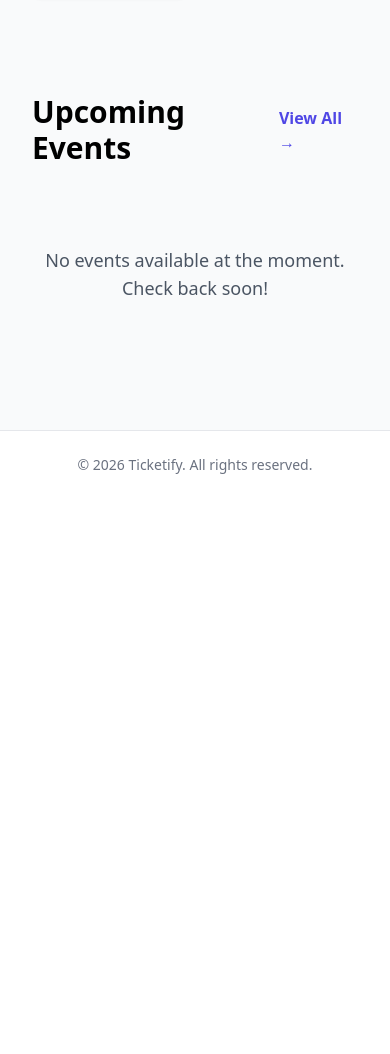
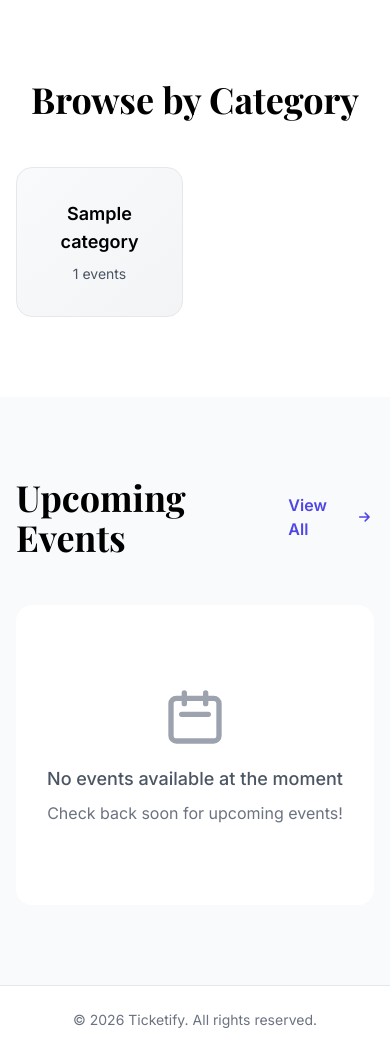
Before and after one commit to brandonlea/Ticketify, a Django app: page / in a window 390 px wide. Shown: the part 890-1944 px from the top of the page. Before the commit the page ends 1364 px from the top, so only its background shows below. Run offline with Django 5.2, Linux system fonts and the light colour scheme; tables that the repository leaves empty hold one stand-in row (values such as "Sample post"); one stand-in notice (Sample message) is shown; style sheets or scripts are compiled from the project's sources.

Commit message:
Modernize UI with Google Fonts, hero section, and external CSS

```diff
--- /dev/null
+++ b/static/css/style.css
@@ -0,0 +1,18 @@
+/* Custom Styles for Ticketify */
+
+/* Fonts */
+body {
+    font-family: 'Inter', -apple-system, BlinkMacSystemFont, 'Segoe UI', sans-serif;
+}
+
+.font-display {
+    font-family: 'Playfair Display', Georgia, serif;
+}
+
+/* Hero Section Background */
+.hero-section {
+    background-image: linear-gradient(rgba(0, 0, 0, 0.5), rgba(0, 0, 0, 0.5)), url('https://images.unsplash.com/photo-1540039155733-5bb30b53aa14?w=1920&q=80');
+    background-size: cover;
+    background-position: center;
+    background-attachment: fixed;
+}
--- a/templates/accounts/profile.html
+++ b/templates/accounts/profile.html
@@ -1,4 +1,5 @@
 {% extends 'base.html' %}
+{% load currency_filters %}
 
 {% block title %}My Account - Ticketify{% endblock %}
 
@@ -42,7 +43,7 @@
                                 <p class="font-semibold text-lg">Order #{{ order.order_number }}</p>
                                 <p class="text-sm text-gray-600">{{ order.date|date:"F d, Y g:i A" }}</p>
                             </div>
-                            <p class="text-2xl font-bold text-indigo-600">£{{ order.order_total }}</p>
+                            <p class="text-2xl font-bold text-indigo-600">£{{ order.order_total|currency }}</p>
                         </div>
 
                         <div class="space-y-2">
@@ -55,7 +56,7 @@
                                     </p>
                                     <p class="text-gray-600">{{ item.ticket.event.event_date|date:"F d, Y" }}</p>
                                 </div>
-                                <p class="font-semibold">£{{ item.lineitem_total }}</p>
+                                <p class="font-semibold">£{{ item.lineitem_total|currency }}</p>
                             </div>
                             {% endfor %}
                         </div>
--- a/templates/base.html
+++ b/templates/base.html
@@ -7,45 +7,54 @@
     <meta http-equiv="X-UA-Compatible" content="ie=edge">
     <title>{% block title %}Ticketify{% endblock %}</title>
 
+    <!-- Google Fonts -->
+    <link rel="preconnect" href="https://fonts.googleapis.com">
+    <link rel="preconnect" href="https://fonts.gstatic.com" crossorigin>
+    <link href="https://fonts.googleapis.com/css2?family=Inter:wght@300;400;500;600;700;800;900&family=Playfair+Display:wght@700;800;900&display=swap" rel="stylesheet">
+
     <link href="{% static 'dist/output.css' %}" rel="stylesheet">
+    <link href="{% static 'css/style.css' %}" rel="stylesheet">
 
     {% block extra_css %}{% endblock %}
 </head>
-<body class="bg-gray-50 min-h-screen">
-    <nav class="bg-white shadow-lg">
+<body class="bg-gray-50 min-h-screen flex flex-col">
+    <nav class="bg-white/95 backdrop-blur-sm shadow-sm sticky top-0 z-50">
         <div class="max-w-7xl mx-auto px-4 sm:px-6 lg:px-8">
-            <div class="flex justify-between h-16">
-                <div class="flex">
-                    <div class="flex-shrink-0 flex items-center">
-                        <h1 class="text-2xl font-bold text-indigo-600">Ticketify</h1>
-                    </div>
-                    <div class="hidden sm:ml-6 sm:flex sm:space-x-8">
+            <div class="flex justify-between h-20">
+                <div class="flex items-center">
+                    <a href="/" class="flex-shrink-0 flex items-center">
+                        <h1 class="text-3xl font-display font-bold bg-gradient-to-r from-indigo-600 to-purple-600 bg-clip-text text-transparent">Ticketify</h1>
+                    </a>
+                    <div class="hidden sm:ml-12 sm:flex sm:space-x-8">
                         {% block nav_links %}
-                        <a href="/" class="border-indigo-500 text-gray-900 inline-flex items-center px-1 pt-1 border-b-2 text-sm font-medium">
+                        <a href="/" class="text-gray-700 hover:text-indigo-600 inline-flex items-center px-1 pt-1 text-sm font-medium transition-colors">
                             Home
+                        </a>
+                        <a href="{% url 'events:event_list' %}" class="text-gray-700 hover:text-indigo-600 inline-flex items-center px-1 pt-1 text-sm font-medium transition-colors">
+                            Events
                         </a>
                         {% endblock %}
                     </div>
                 </div>
-                <div class="flex items-center gap-4">
-                    <a href="{% url 'cart:cart_detail' %}" class="relative text-gray-700 hover:text-indigo-600">
+                <div class="flex items-center gap-6">
+                    <a href="{% url 'cart:cart_detail' %}" class="relative text-gray-700 hover:text-indigo-600 transition-colors">
                         <svg class="h-6 w-6" fill="none" stroke="currentColor" viewBox="0 0 24 24">
                             <path stroke-linecap="round" stroke-linejoin="round" stroke-width="2" d="M3 3h2l.4 2M7 13h10l4-8H5.4M7 13L5.4 5M7 13l-2.293 2.293c-.63.63-.184 1.707.707 1.707H17m0 0a2 2 0 100 4 2 2 0 000-4zm-8 2a2 2 0 11-4 0 2 2 0 014 0z"></path>
                         </svg>
                         {% if cart|length > 0 %}
-                        <span class="absolute -top-2 -right-2 bg-indigo-600 text-white text-xs rounded-full h-5 w-5 flex items-center justify-center">
+                        <span class="absolute -top-2 -right-2 bg-gradient-to-r from-indigo-600 to-purple-600 text-white text-xs rounded-full h-5 w-5 flex items-center justify-center font-semibold">
                             {{ cart|length }}
                         </span>
                         {% endif %}
                     </a>
                     {% if user.is_authenticated %}
-                    <a href="{% url 'accounts:profile' %}" class="text-gray-700 hover:text-indigo-600">My Account</a>
-                    <a href="{% url 'accounts:logout' %}" class="bg-indigo-600 text-white px-4 py-2 rounded-lg hover:bg-indigo-700">
+                    <a href="{% url 'accounts:profile' %}" class="text-gray-700 hover:text-indigo-600 font-medium transition-colors">My Account</a>
+                    <a href="{% url 'accounts:logout' %}" class="bg-gradient-to-r from-indigo-600 to-purple-600 text-white px-6 py-2.5 rounded-full hover:shadow-lg transition-all font-medium">
                         Logout
                     </a>
                     {% else %}
-                    <a href="{% url 'accounts:login' %}" class="text-gray-700 hover:text-indigo-600">Login</a>
-                    <a href="{% url 'accounts:register' %}" class="bg-indigo-600 text-white px-4 py-2 rounded-lg hover:bg-indigo-700">
+                    <a href="{% url 'accounts:login' %}" class="text-gray-700 hover:text-indigo-600 font-medium transition-colors">Login</a>
+                    <a href="{% url 'accounts:register' %}" class="bg-gradient-to-r from-indigo-600 to-purple-600 text-white px-6 py-2.5 rounded-full hover:shadow-lg transition-all font-medium">
                         Sign Up
                     </a>
                     {% endif %}
@@ -58,14 +67,14 @@
     {% if messages %}
     <div class="max-w-7xl mx-auto px-4 sm:px-6 lg:px-8 mt-4">
         {% for message in messages %}
-        <div class="rounded-md p-4 mb-4 {% if message.tags == 'error' %}bg-red-50 text-red-800{% elif message.tags == 'success' %}bg-green-50 text-green-800{% elif message.tags == 'warning' %}bg-yellow-50 text-yellow-800{% else %}bg-blue-50 text-blue-800{% endif %}">
-            <p>{{ message }}</p>
+        <div class="rounded-lg p-4 mb-4 shadow-sm {% if message.tags == 'error' %}bg-red-50 text-red-800 border border-red-200{% elif message.tags == 'success' %}bg-green-50 text-green-800 border border-green-200{% elif message.tags == 'warning' %}bg-yellow-50 text-yellow-800 border border-yellow-200{% else %}bg-blue-50 text-blue-800 border border-blue-200{% endif %}">
+            <p class="font-medium">{{ message }}</p>
         </div>
         {% endfor %}
     </div>
     {% endif %}
 
-    <main class="max-w-7xl mx-auto px-4 sm:px-6 lg:px-8 py-8">
+    <main>
         {% block content %}{% endblock %}
     </main>
 
--- a/templates/events/event_detail.html
+++ b/templates/events/event_detail.html
@@ -1,4 +1,5 @@
 {% extends 'base.html' %}
+{% load currency_filters %}
 {% load static %}
 
 {% block title %}{{ event.title }} - Ticketify{% endblock %}
@@ -98,7 +99,7 @@
                                 <p class="text-sm text-gray-600 mt-1">{{ ticket.description }}</p>
                                 {% endif %}
                             </div>
-                            <p class="text-2xl font-bold text-indigo-600">£{{ ticket.price }}</p>
+                            <p class="text-2xl font-bold text-indigo-600">£{{ ticket.price|currency }}</p>
                         </div>
 
                         {% if ticket.is_available %}
--- a/templates/events/event_list.html
+++ b/templates/events/event_list.html
@@ -1,4 +1,5 @@
 {% extends 'base.html' %}
+{% load currency_filters %}
 {% load static %}
 
 {% block title %}Browse Events - Ticketify{% endblock %}
@@ -84,7 +85,7 @@
                 <p class="text-gray-600 mb-4">{{ event.venue }}</p>
                 <div class="flex justify-between items-center">
                     {% if event.min_price %}
-                    <span class="text-indigo-600 font-semibold">From £{{ event.min_price }}</span>
+                    <span class="text-indigo-600 font-semibold">From £{{ event.min_price|currency }}</span>
                     {% endif %}
                     {% if event.has_available_tickets %}
                     <span class="text-green-600 text-sm font-medium">Available</span>
--- a/templates/home.html
+++ b/templates/home.html
@@ -1,32 +1,53 @@
 {% extends 'base.html' %}
+{% load currency_filters %}
 {% load static %}
 
 {% block title %}Ticketify - Book Your Event Tickets{% endblock %}
 
 {% block content %}
-<!-- Hero Section -->
-<div class="bg-gradient-to-r from-indigo-600 to-purple-600 text-white py-20">
-    <div class="container mx-auto px-4">
-        <div class="max-w-3xl">
-            <h1 class="text-5xl font-bold mb-4">Discover Amazing Events</h1>
-            <p class="text-xl mb-8">Book tickets for concerts, sports, theater, and more</p>
-            <a href="{% url 'events:event_list' %}" class="inline-block bg-white text-indigo-600 px-8 py-3 rounded-lg font-semibold hover:bg-gray-100 transition">
-                Browse Events
-            </a>
+<!-- Hero Section with Image Overlay -->
+<div class="hero-section relative -mt-8 pt-8">
+    <div class="relative min-h-[600px] flex items-center">
+        <div class="max-w-7xl mx-auto px-4 sm:px-6 lg:px-8 py-24">
+            <div class="max-w-3xl">
+                <h1 class="font-display text-6xl md:text-7xl font-bold text-white mb-6 leading-tight">
+                    Discover
+                    <span class="block bg-gradient-to-r from-indigo-400 to-purple-400 bg-clip-text text-transparent">
+                        Unforgettable
+                    </span>
+                    Experiences
+                </h1>
+                <p class="text-xl md:text-2xl text-gray-200 mb-10 leading-relaxed">
+                    Book tickets for concerts, sports, theatre, and exclusive events. Your next adventure starts here.
+                </p>
+                <div class="flex flex-wrap gap-4">
+                    <a href="{% url 'events:event_list' %}" class="inline-flex items-center bg-gradient-to-r from-indigo-600 to-purple-600 text-white px-8 py-4 rounded-full font-semibold hover:shadow-2xl hover:scale-105 transition-all text-lg">
+                        Explore Events
+                        <svg class="ml-2 w-5 h-5" fill="none" stroke="currentColor" viewBox="0 0 24 24">
+                            <path stroke-linecap="round" stroke-linejoin="round" stroke-width="2" d="M13 7l5 5m0 0l-5 5m5-5H6"></path>
+                        </svg>
+                    </a>
+                    {% if not user.is_authenticated %}
+                    <a href="{% url 'accounts:register' %}" class="inline-flex items-center bg-white/10 backdrop-blur-sm text-white border-2 border-white/30 px-8 py-4 rounded-full font-semibold hover:bg-white/20 transition-all text-lg">
+                        Sign Up Free
+                    </a>
+                    {% endif %}
+                </div>
+            </div>
         </div>
     </div>
 </div>
 
 <!-- Categories Section -->
 {% if categories %}
-<div class="py-12 bg-gray-50">
-    <div class="container mx-auto px-4">
-        <h2 class="text-3xl font-bold mb-8">Browse by Category</h2>
-        <div class="grid grid-cols-2 md:grid-cols-4 gap-4">
+<div class="py-20 bg-white">
+    <div class="max-w-7xl mx-auto px-4 sm:px-6 lg:px-8">
+        <h2 class="font-display text-4xl font-bold mb-12 text-center">Browse by Category</h2>
+        <div class="grid grid-cols-2 md:grid-cols-4 gap-6">
             {% for category in categories %}
             <a href="{% url 'events:event_list' %}?category={{ category.slug }}"
-               class="bg-white p-6 rounded-lg shadow hover:shadow-lg transition text-center">
-                <h3 class="font-semibold text-lg">{{ category.name }}</h3>
+               class="group bg-gradient-to-br from-gray-50 to-gray-100 p-8 rounded-2xl hover:shadow-xl transition-all hover:-translate-y-1 text-center border border-gray-200">
+                <h3 class="font-semibold text-lg group-hover:text-indigo-600 transition-colors">{{ category.name }}</h3>
                 <p class="text-sm text-gray-600 mt-2">{{ category.events.count }} events</p>
             </a>
             {% endfor %}
@@ -36,40 +57,55 @@
 {% endif %}
 
 <!-- Featured Events Section -->
-<div class="py-12">
-    <div class="container mx-auto px-4">
-        <div class="flex justify-between items-center mb-8">
-            <h2 class="text-3xl font-bold">Upcoming Events</h2>
-            <a href="{% url 'events:event_list' %}" class="text-indigo-600 hover:text-indigo-700 font-semibold">
-                View All →
+<div class="py-20 bg-gray-50">
+    <div class="max-w-7xl mx-auto px-4 sm:px-6 lg:px-8">
+        <div class="flex justify-between items-center mb-12">
+            <h2 class="font-display text-4xl font-bold">Upcoming Events</h2>
+            <a href="{% url 'events:event_list' %}" class="text-indigo-600 hover:text-indigo-700 font-semibold flex items-center gap-2 group">
+                View All
+                <svg class="w-5 h-5 group-hover:translate-x-1 transition-transform" fill="none" stroke="currentColor" viewBox="0 0 24 24">
+                    <path stroke-linecap="round" stroke-linejoin="round" stroke-width="2" d="M13 7l5 5m0 0l-5 5m5-5H6"></path>
+                </svg>
             </a>
         </div>
 
         {% if featured_events %}
-        <div class="grid grid-cols-1 md:grid-cols-2 lg:grid-cols-3 gap-6">
+        <div class="grid grid-cols-1 md:grid-cols-2 lg:grid-cols-3 gap-8">
             {% for event in featured_events %}
-            <a href="{% url 'events:event_detail' event.slug %}" class="bg-white rounded-lg shadow-md overflow-hidden hover:shadow-xl transition">
+            <a href="{% url 'events:event_detail' event.slug %}" class="group bg-white rounded-2xl shadow-md overflow-hidden hover:shadow-2xl transition-all hover:-translate-y-2">
                 {% if event.image %}
-                <img src="{{ event.image.url }}" alt="{{ event.title }}" class="w-full h-48 object-cover">
+                <div class="relative overflow-hidden">
+                    <img src="{{ event.image.url }}" alt="{{ event.title }}" class="w-full h-56 object-cover group-hover:scale-110 transition-transform duration-500">
+                    <div class="absolute inset-0 bg-gradient-to-t from-black/50 to-transparent"></div>
+                </div>
                 {% else %}
-                <div class="w-full h-48 bg-gradient-to-r from-indigo-400 to-purple-400"></div>
+                <div class="w-full h-56 bg-gradient-to-br from-indigo-400 via-purple-400 to-pink-400"></div>
                 {% endif %}
                 <div class="p-6">
-                    <div class="flex items-center text-sm text-gray-600 mb-2">
+                    <div class="flex items-center text-sm text-gray-500 mb-3 font-medium">
+                        <svg class="w-4 h-4 mr-1" fill="none" stroke="currentColor" viewBox="0 0 24 24">
+                            <path stroke-linecap="round" stroke-linejoin="round" stroke-width="2" d="M8 7V3m8 4V3m-9 8h10M5 21h14a2 2 0 002-2V7a2 2 0 00-2-2H5a2 2 0 00-2 2v12a2 2 0 002 2z"></path>
+                        </svg>
                         <span>{{ event.event_date|date:"D, M d, Y" }}</span>
                         <span class="mx-2">•</span>
                         <span>{{ event.city }}</span>
                     </div>
-                    <h3 class="font-bold text-xl mb-2">{{ event.title }}</h3>
-                    <p class="text-gray-600 mb-4">{{ event.venue }}</p>
-                    <div class="flex justify-between items-center">
+                    <h3 class="font-bold text-xl mb-2 group-hover:text-indigo-600 transition-colors">{{ event.title }}</h3>
+                    <p class="text-gray-600 mb-4 flex items-center">
+                        <svg class="w-4 h-4 mr-1" fill="none" stroke="currentColor" viewBox="0 0 24 24">
+                            <path stroke-linecap="round" stroke-linejoin="round" stroke-width="2" d="M17.657 16.657L13.414 20.9a1.998 1.998 0 01-2.827 0l-4.244-4.243a8 8 0 1111.314 0z"></path>
+                            <path stroke-linecap="round" stroke-linejoin="round" stroke-width="2" d="M15 11a3 3 0 11-6 0 3 3 0 016 0z"></path>
+                        </svg>
+                        {{ event.venue }}
+                    </p>
+                    <div class="flex justify-between items-center pt-4 border-t border-gray-100">
                         {% if event.min_price %}
-                        <span class="text-indigo-600 font-semibold">From £{{ event.min_price }}</span>
+                        <span class="text-indigo-600 font-bold text-lg">From £{{ event.min_price|currency }}</span>
                         {% endif %}
                         {% if event.has_available_tickets %}
-                        <span class="text-green-600 text-sm">Tickets Available</span>
+                        <span class="bg-green-100 text-green-700 text-sm px-3 py-1 rounded-full font-medium">Available</span>
                         {% else %}
-                        <span class="text-red-600 text-sm">Sold Out</span>
+                        <span class="bg-red-100 text-red-700 text-sm px-3 py-1 rounded-full font-medium">Sold Out</span>
                         {% endif %}
                     </div>
                 </div>
@@ -77,8 +113,12 @@
             {% endfor %}
         </div>
         {% else %}
-        <div class="text-center py-12">
-            <p class="text-gray-600 text-lg">No events available at the moment. Check back soon!</p>
+        <div class="text-center py-20 bg-white rounded-2xl">
+            <svg class="mx-auto h-16 w-16 text-gray-400 mb-4" fill="none" stroke="currentColor" viewBox="0 0 24 24">
+                <path stroke-linecap="round" stroke-linejoin="round" stroke-width="2" d="M8 7V3m8 4V3m-9 8h10M5 21h14a2 2 0 002-2V7a2 2 0 00-2-2H5a2 2 0 00-2 2v12a2 2 0 002 2z"></path>
+            </svg>
+            <p class="text-gray-600 text-lg font-medium">No events available at the moment</p>
+            <p class="text-gray-500 mt-2">Check back soon for upcoming events!</p>
         </div>
         {% endif %}
     </div>
--- a/templates/tickets/checkout.html
+++ b/templates/tickets/checkout.html
@@ -1,4 +1,5 @@
 {% extends 'base.html' %}
+{% load currency_filters %}
 
 {% block title %}Checkout - Ticketify{% endblock %}
 
@@ -149,7 +150,7 @@
                         <p class="text-sm text-gray-600">{{ item.ticket.get_ticket_type_display }}</p>
                         <div class="flex justify-between mt-2">
                             <span class="text-sm text-gray-600">Qty: {{ item.quantity }}</span>
-                            <span class="font-semibold">£{{ item.total_price }}</span>
+                            <span class="font-semibold">£{{ item.total_price|currency }}</span>
                         </div>
                     </div>
                     {% endfor %}
@@ -157,7 +158,7 @@
                     <div class="border-t border-gray-200 pt-4">
                         <div class="flex justify-between text-xl font-bold">
                             <span>Total</span>
-                            <span class="text-indigo-600">£{{ cart.get_total_price }}</span>
+                            <span class="text-indigo-600">£{{ cart.get_total_price|currency }}</span>
                         </div>
                     </div>
                 </div>
--- a/templates/tickets/payment.html
+++ b/templates/tickets/payment.html
@@ -1,4 +1,5 @@
 {% extends 'base.html' %}
+{% load currency_filters %}
 
 {% block title %}Payment - Ticketify{% endblock %}
 
@@ -9,7 +10,7 @@
     <div class="bg-white rounded-lg shadow-md p-8">
         <div class="mb-6">
             <h2 class="text-2xl font-bold mb-4">Order #{{ order.order_number }}</h2>
-            <p class="text-gray-600 mb-2">Total Amount: <span class="text-2xl font-bold text-indigo-600">£{{ order.order_total }}</span></p>
+            <p class="text-gray-600 mb-2">Total Amount: <span class="text-2xl font-bold text-indigo-600">£{{ order.order_total|currency }}</span></p>
         </div>
 
         <form id="payment-form" class="space-y-6">
@@ -66,7 +67,7 @@
                 type="submit"
                 class="w-full bg-indigo-600 text-white px-6 py-3 rounded-lg hover:bg-indigo-700 transition font-semibold disabled:opacity-50"
             >
-                <span id="button-text">Pay £{{ order.order_total }}</span>
+                <span id="button-text">Pay £{{ order.order_total|currency }}</span>
                 <span id="spinner" class="hidden">Processing...</span>
             </button>
         </form>
--- a/templates/tickets/payment_success.html
+++ b/templates/tickets/payment_success.html
@@ -1,4 +1,5 @@
 {% extends 'base.html' %}
+{% load currency_filters %}
 
 {% block title %}Payment Successful - Ticketify{% endblock %}
 
@@ -18,7 +19,7 @@
             <h2 class="text-2xl font-bold mb-4">Order Details</h2>
             <p class="text-gray-600 mb-2">Order Number: <span class="font-semibold text-gray-900">{{ order.order_number }}</span></p>
             <p class="text-gray-600 mb-2">Date: <span class="font-semibold text-gray-900">{{ order.date|date:"F d, Y g:i A" }}</span></p>
-            <p class="text-gray-600 mb-4">Total: <span class="text-2xl font-bold text-indigo-600">£{{ order.order_total }}</span></p>
+            <p class="text-gray-600 mb-4">Total: <span class="text-2xl font-bold text-indigo-600">£{{ order.order_total|currency }}</span></p>
 
             <div class="border-t border-gray-200 pt-4 mt-4">
                 <h3 class="font-bold text-lg mb-3">Tickets</h3>
--- /dev/null
+++ b/tickets/templatetags/__init__.py
@@ -0,0 +1 @@
+# This file makes this directory a Python package
```
Also changed, not shown: templates/cart/cart_detail.html (+5 -4 lines), tickets/templatetags/currency_filters.py (added, +21 -0 lines).
